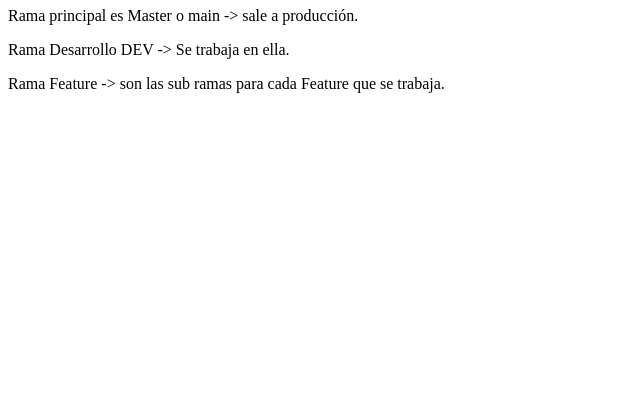
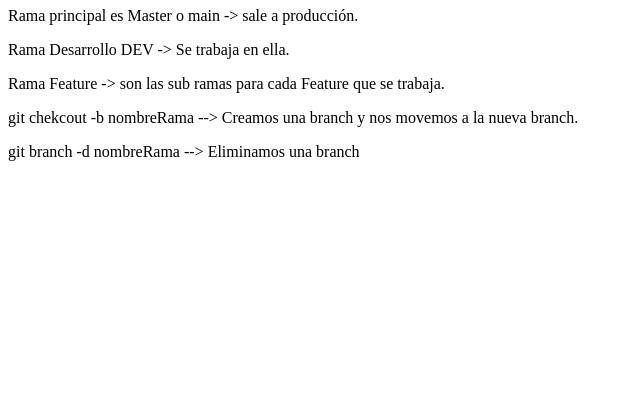
Before and after one commit to klimac4/pruebaRolling78i, a plain HTML site: page index.html in a window 1280 px wide. Shown: the part 388-800 px from the top of the page, without its empty margins (0-640 px from the left). Drawn offline with Linux system fonts and the light colour scheme.

Commit message:
Comandos creacion de branch

```diff
--- a/index.html
+++ b/index.html
@@ -19,5 +19,7 @@
     <p>Rama principal es Master o main -> sale a producción.</p>
     <p>Rama Desarrollo DEV -> Se trabaja en ella.</p>
     <p>Rama Feature -> son las sub ramas para cada Feature que se trabaja.</p>
+    <p>git chekcout -b nombreRama --> Creamos una branch y nos movemos a la nueva branch.</p>
+    <p>git branch -d nombreRama --> Eliminamos una branch    </p>
 </body>
 </html>
```
